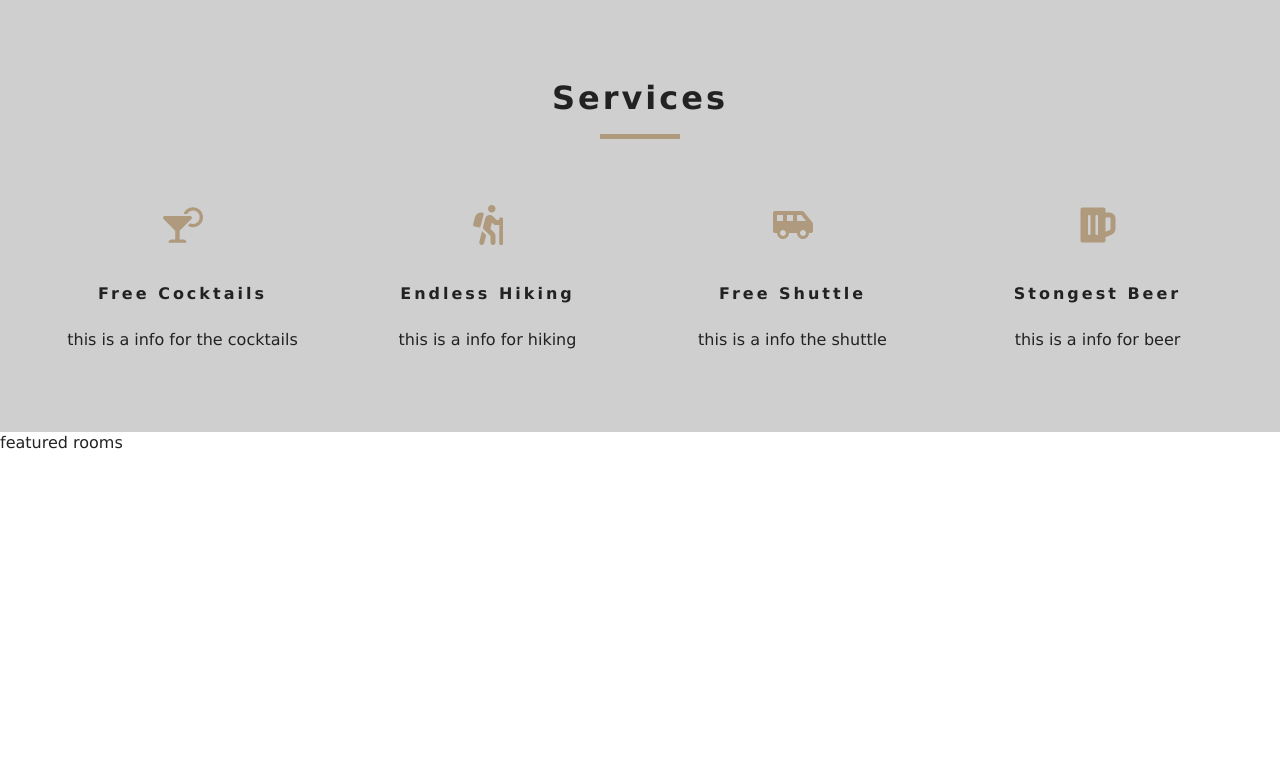
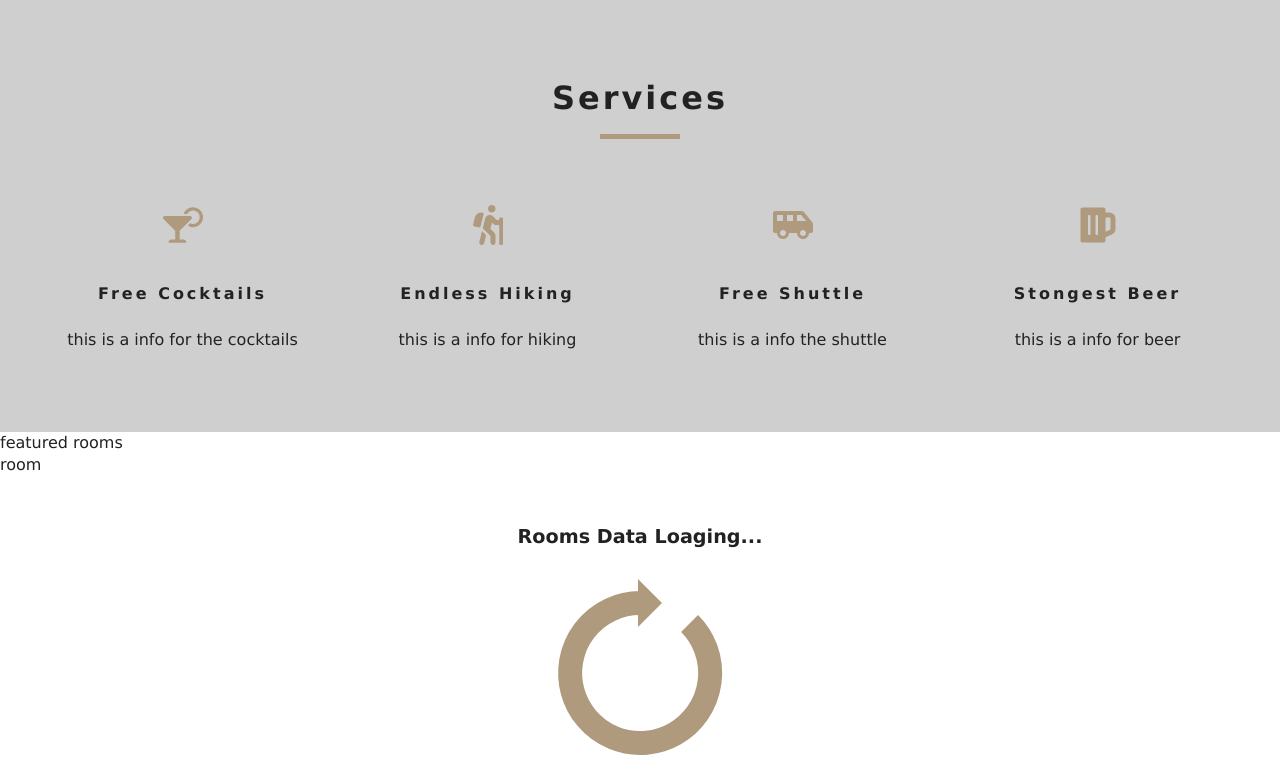
Before and after one commit to matthiashaefeli/udemy-resort, a React (Create React App) app: page / in a window 1280 px wide. Shown: the part 802-1581 px from the top of the page. Before the commit the page ends 1256 px from the top, so only its background shows below. Built offline with nearby package versions, Linux system fonts and the light colour scheme.

Commit message:
loading component

```diff
--- a/src/components/FeaturedRooms.js
+++ b/src/components/FeaturedRooms.js
@@ -1,5 +1,7 @@
 import React, { Component } from 'react'
 import { RoomContext } from '../context'
+import Loading from './Loading'
+import Room from './Room'
 
 export default class FeaturedRooms extends Component {
   static contextType = RoomContext
@@ -10,6 +12,8 @@
     return (
       <div>
         featured rooms
+        <Room />
+        <Loading />
       </div>
     )
   }
--- /dev/null
+++ b/src/components/Loading.js
@@ -0,0 +1,11 @@
+import React from 'react'
+import loadingGif from '../images/gif/loading-arrow.gif'
+
+export default function Loading() {
+  return (
+    <div className='loading'>
+      <h4>rooms data loaging...</h4>
+      <img src={loadingGif} alt='' />
+    </div>
+  )
+}
--- /dev/null
+++ b/src/components/Room.js
@@ -0,0 +1,9 @@
+import React from 'react'
+
+export default function Room() {
+  return (
+    <div>
+      room
+    </div>
+  )
+}
```
Also changed, not shown: src/components/Banner 2.js (deleted, +0 -12 lines), src/components/Hero 2.js (deleted, +0 -13 lines).
